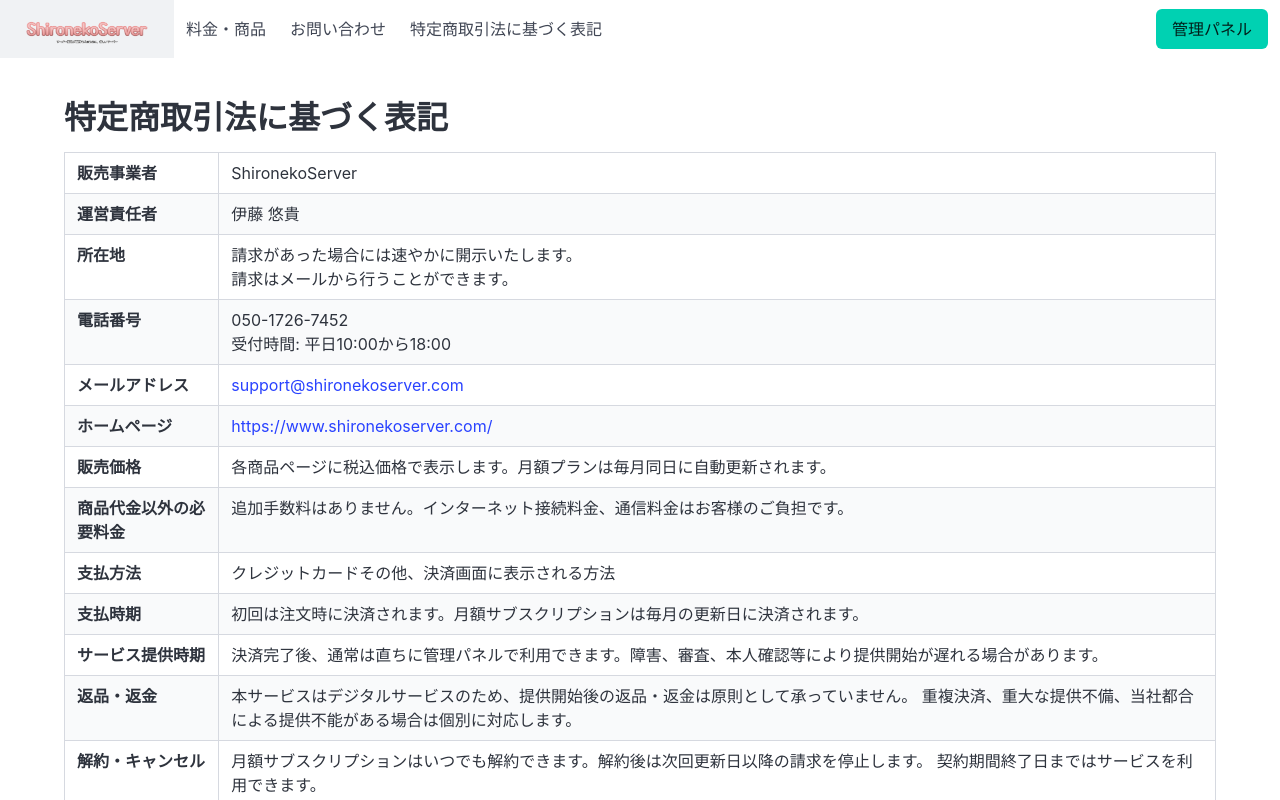
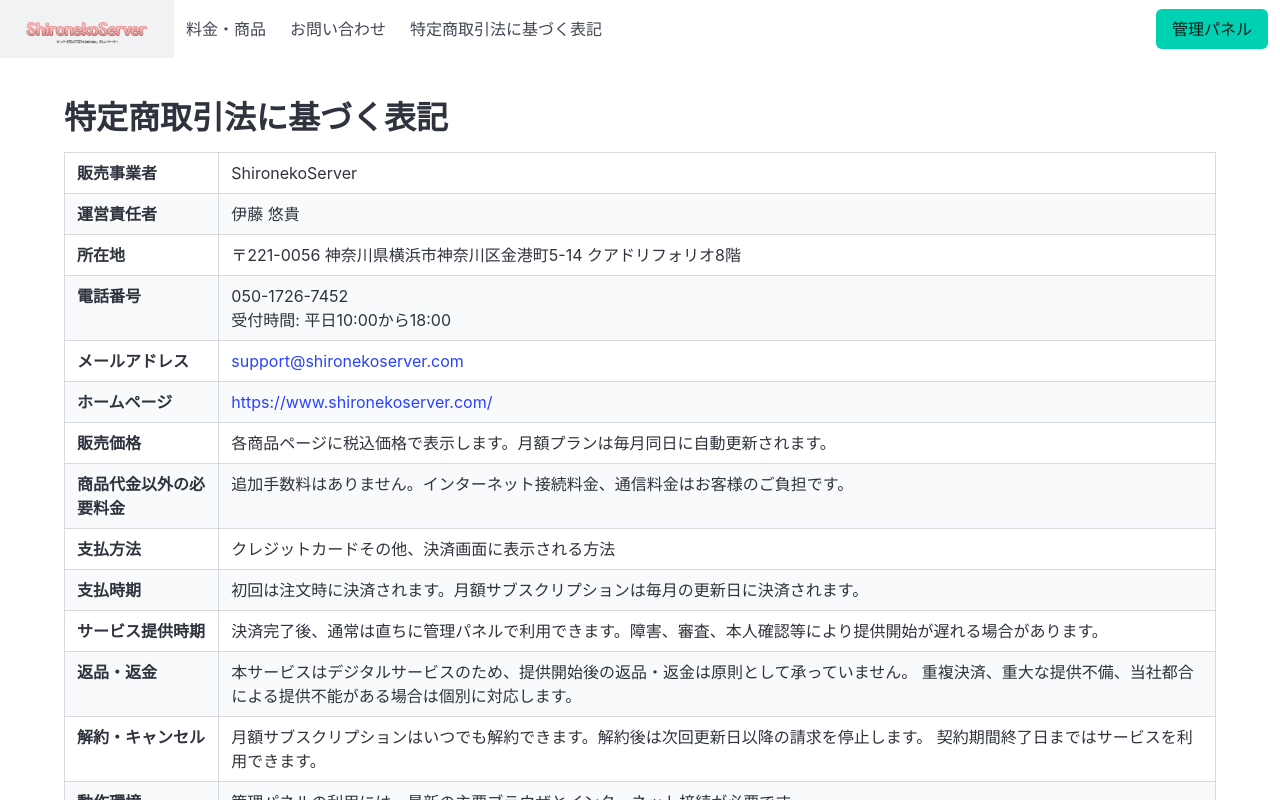
Before and after one commit to ShironekoServer/new_shironeko_web, a Next.js app: page /commerce in a window 1280 px wide. Shown: the top 800 px of the page. Built offline with nearby package versions, Linux system fonts and the light colour scheme.

Commit message:
住所表記を戻す

```diff
--- a/app/commerce/commerce.tsx
+++ b/app/commerce/commerce.tsx
@@ -18,9 +18,7 @@
             <tr>
               <th>所在地</th>
               <td>
-                請求があった場合には速やかに開示いたします。
-                <br />
-                請求はメールから行うことができます。
+                〒221-0056 神奈川県横浜市神奈川区金港町5-14 クアドリフォリオ8階
               </td>
             </tr>
             <tr>
```
